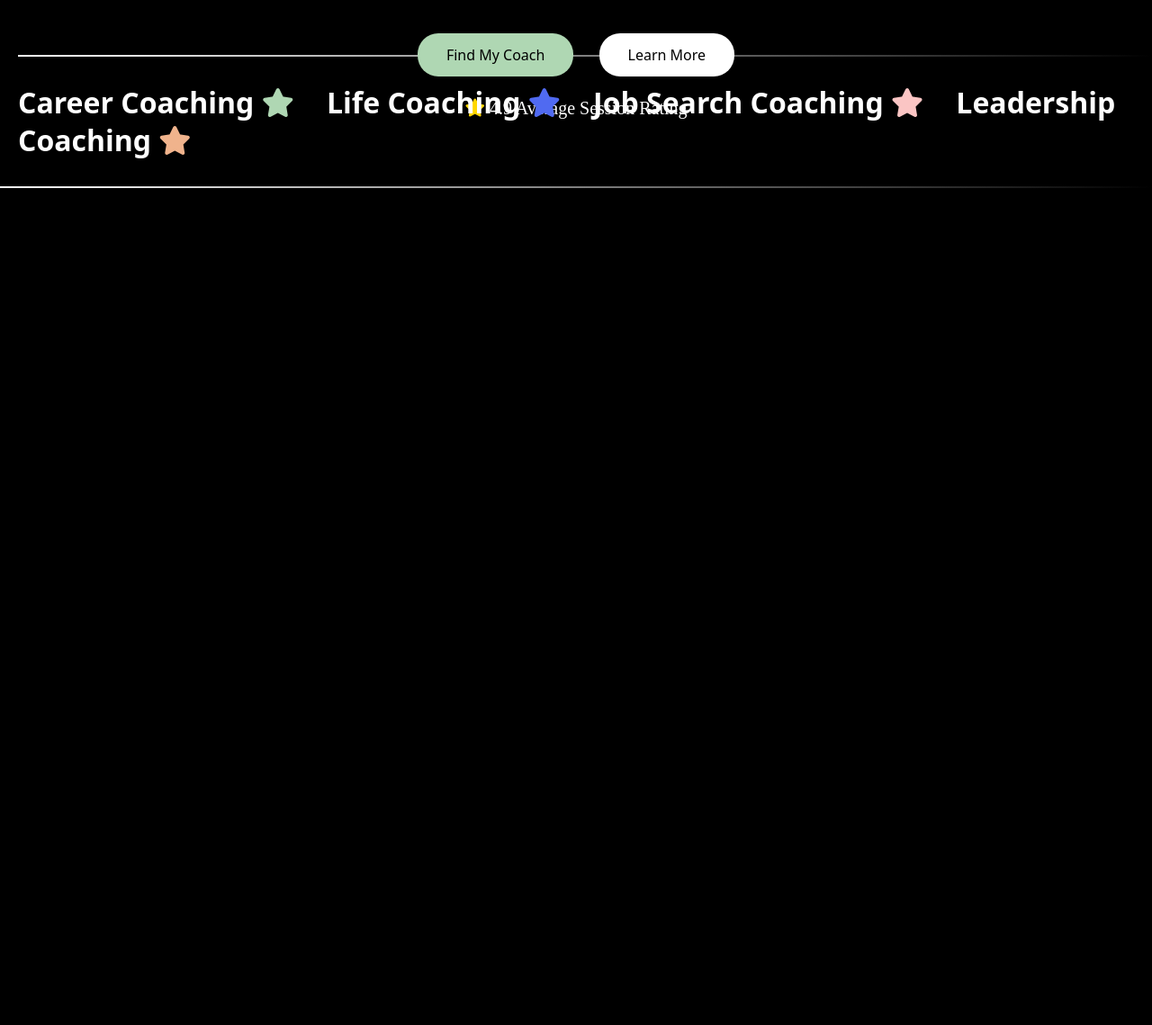
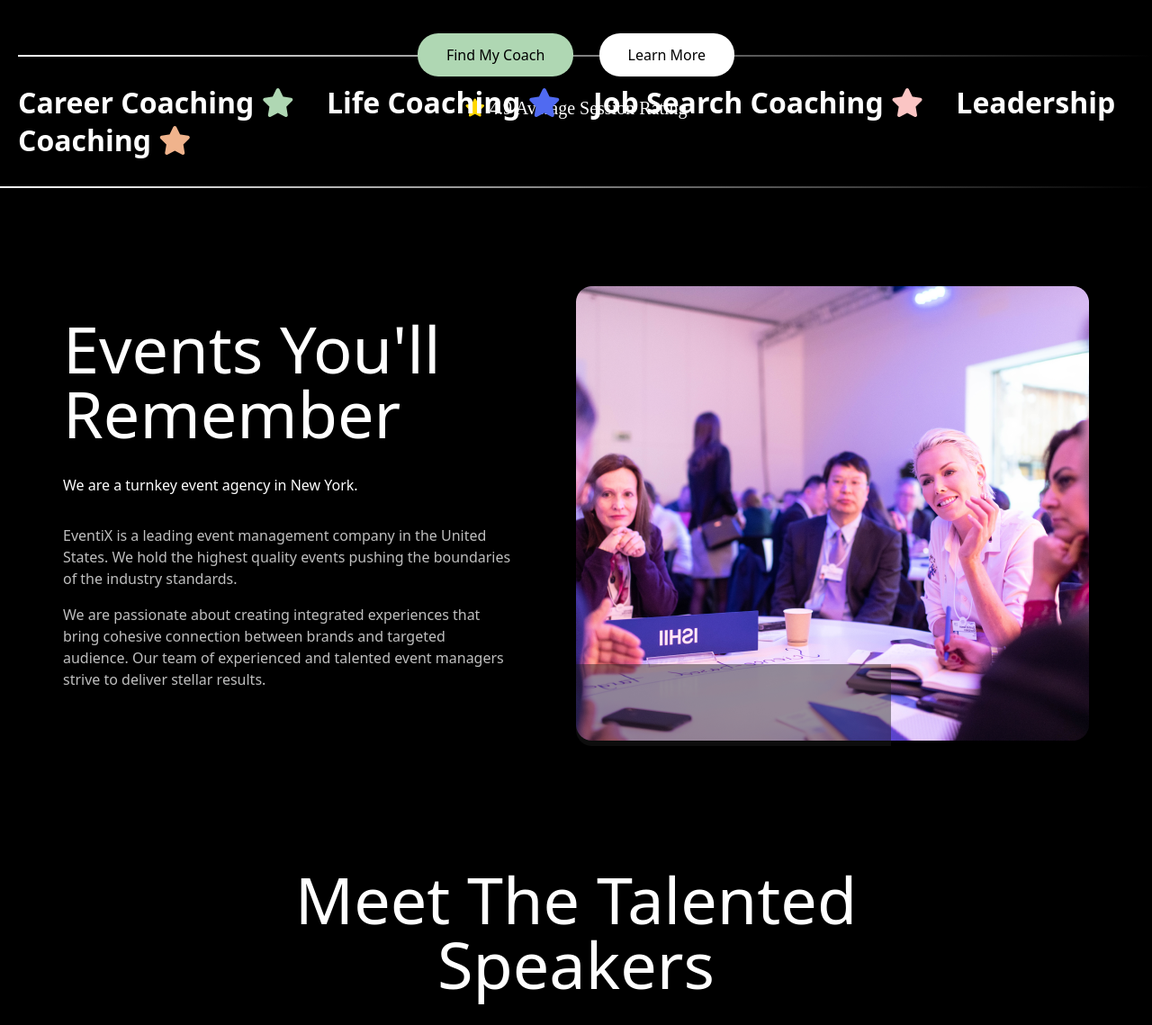
Before and after one commit to SHAON1028/floko-task, a website built with Vite: page index.html in a window 1280 px wide. Shown: the part 815-1954 px from the top of the page at 90% size. Before the commit the page ends 1024 px from the top, so only its background shows below. Built offline with nearby package versions, Linux system fonts and the light colour scheme.

Commit message:
event section

```diff
--- a/css/style.css
+++ b/css/style.css
@@ -19,3 +19,6 @@ body{
 .sec-two span {
   margin-right: 28px;
 }
+.date{
+  background-image: url(/images/date.png);
+}
--- a/index.html
+++ b/index.html
@@ -113,5 +113,38 @@
     </section>
    </div>
     <!-- 2nd content end -->
+
+
+<!-- event -->
+ <div class="flex justify-evenly">
+
+    <div class="mt-[142px] w-[500px]" >
+      <h1 class="text-white text-7xl mb-[32px]">Events You'll <br> Remember</h1>
+      <p class="text-white">We are a turnkey event agency in New York.</p>
+      <div class="text-[#BFBFBF] mt-[32px]">
+          <p>EventiX is a leading event management company in the United States. We hold the highest quality events pushing the boundaries of the industry standards.</p>
+   <p class="mt-[16px]">   We are passionate about creating integrated experiences that bring cohesive connection between brands and targeted audience. Our team of experienced and talented event managers strive to deliver stellar results.</p>
+      </div>
+    </div>
+    <div class="column h-[505px] w-[570px] " style="margin-top: 109px;">
+      <img class="absolute" src="/images/Rectangle 8.png" alt="">
+      <img src="/images/date.png" class="relative top-[420px]" alt="">
+
+    </div>
+  </div>
+  <!-- talent -->
+  <div>
+     <div>
+          <p class="text-white text-7xl mb-[32px] text-center mt-[140px]">Meet The Talented <br> Speakers</p>
+     </div>
+     <!-- slider -->
+     <div>
+
+     </div>
+     <!-- slider end -->
+  </div>
+  <!-- talent end -->
+
+
 </body>
 </html>
```
Also changed, not shown: images/date.png (added).
